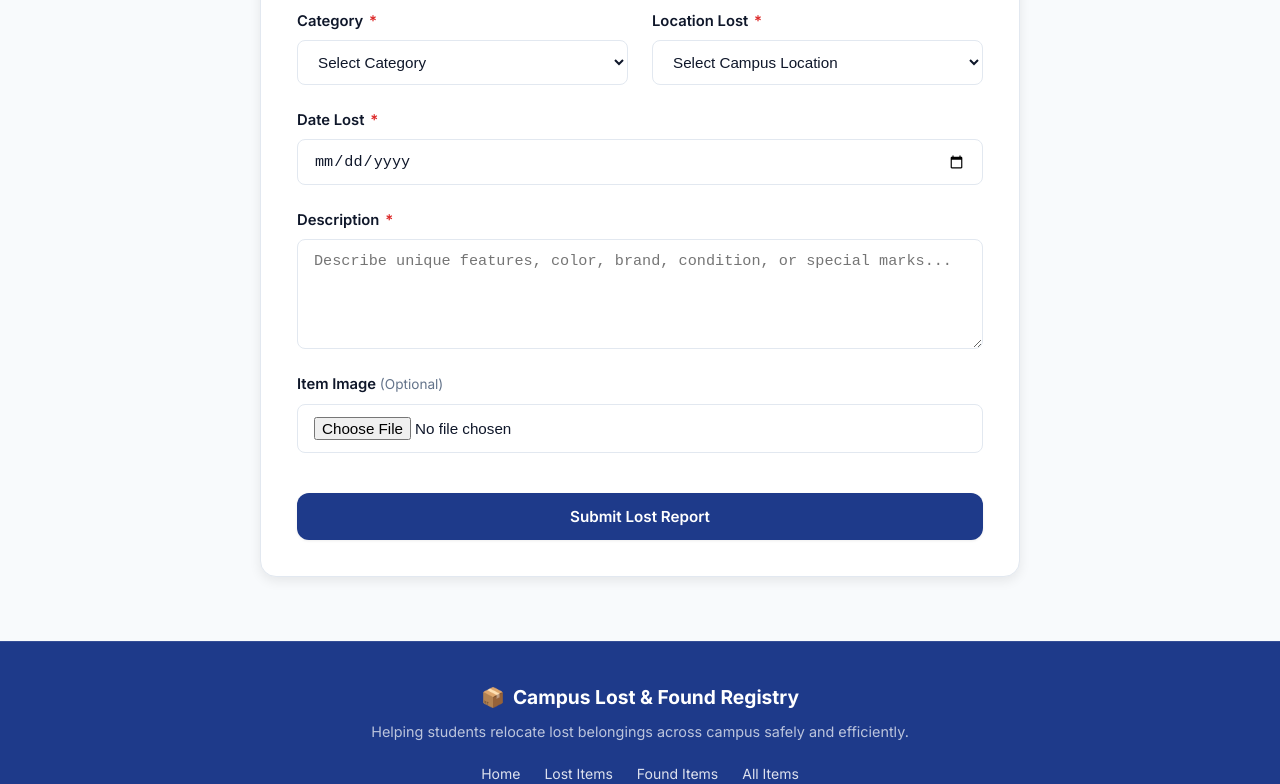
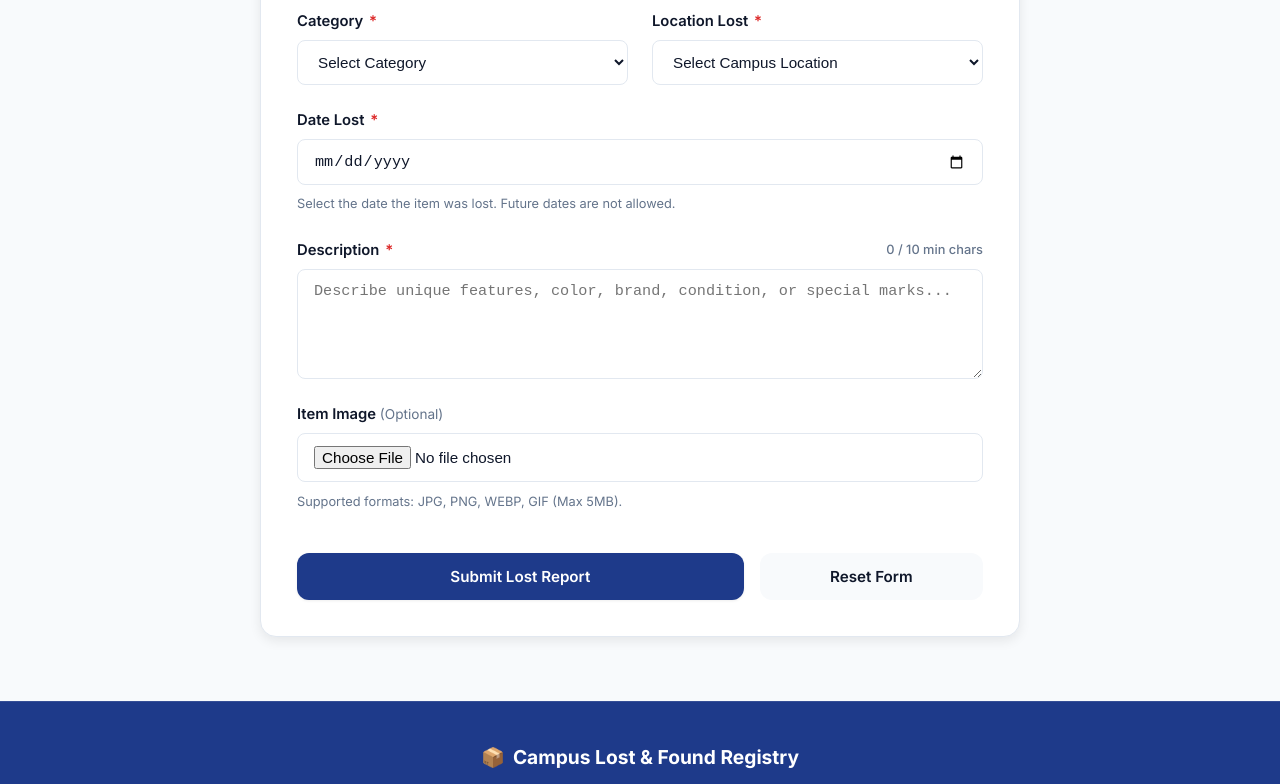
Before and after one commit to PriyanshThakur17/LostAndfound, a React (Vite) app: page /report-lost in a window 1280 px wide. Shown: the part 431-1215 px from the top of the page. Built offline with nearby package versions, Linux system fonts and the light colour scheme.

Commit message:
refactor: improve lost report form UX

```diff
--- a/src/pages/ReportLost.css
+++ b/src/pages/ReportLost.css
@@ -280,8 +280,33 @@
   color: #7F1D1D;
 }
 
+.form-label-row {
+  display: flex;
+  justify-content: space-between;
+  align-items: center;
+}
+
+.char-counter {
+  font-size: 0.8rem;
+  color: var(--color-muted, #64748B);
+  font-weight: 500;
+}
+
+.char-counter--valid {
+  color: var(--color-success, #16A34A);
+}
+
+.form-helper-text {
+  font-size: 0.8rem;
+  color: var(--color-muted, #64748B);
+  margin-top: 0.15rem;
+}
+
 /* Button & Actions */
-.form-actions {
+.form-actions-grid {
+  display: grid;
+  grid-template-columns: 2fr 1fr;
+  gap: 1rem;
   margin-top: 1rem;
 }
 
@@ -314,6 +339,16 @@
   transform: translateY(1px);
 }
 
+.btn-secondary {
+  background-color: var(--color-background, #F8FAFC);
+  color: var(--color-text, #0F172A);
+  border: 1px solid var(--color-border, #E2E8F0);
+}
+
+.btn-secondary:hover {
+  background-color: #E2E8F0;
+}
+
 /* Responsive */
 @media (max-width: 640px) {
   .report-lost-card {
@@ -325,6 +360,10 @@
     gap: 1.5rem;
   }
 
+  .form-actions-grid {
+    grid-template-columns: 1fr;
+  }
+
   .report-lost-title {
     font-size: 1.65rem;
   }
--- a/src/pages/ReportLost.jsx
+++ b/src/pages/ReportLost.jsx
@@ -89,6 +89,25 @@ function ReportLost() {
     if (fileInput) fileInput.value = '';
   };
 
+  // Reset form to initial empty state
+  const handleResetForm = () => {
+    setFormData({
+      title: '',
+      category: '',
+      description: '',
+      location: '',
+      date: '',
+      image: '',
+    });
+    setImageMeta({ fileName: '', fileSize: '' });
+    setErrors({});
+    setTouched({});
+    setSuccessMessage('');
+
+    const fileInput = document.getElementById('item-image');
+    if (fileInput) fileInput.value = '';
+  };
+
   // Handle blur to trigger field-level validation feedback
   const handleBlur = (e) => {
     const { name } = e.target;
@@ -134,25 +153,13 @@ function ReportLost() {
 
     // Set success banner & reset form fields
     setSuccessMessage('Lost item reported successfully!');
-    setFormData({
-      title: '',
-      category: '',
-      description: '',
-      location: '',
-      date: '',
-      image: '',
-    });
-    setImageMeta({ fileName: '', fileSize: '' });
-    setErrors({});
-    setTouched({});
+    handleResetForm();
 
-    // Reset file input element
-    const fileInput = document.getElementById('item-image');
-    if (fileInput) fileInput.value = '';
-
-    // Scroll smoothly to top of card to show success banner
+    // Scroll smoothly to top of container
     window.scrollTo({ top: 100, behavior: 'smooth' });
   };
+
+  const descLength = formData.description.trim().length;
 
   return (
     <main className="report-lost-page page">
@@ -287,10 +294,14 @@ function ReportLost() {
                 value={formData.date}
                 onChange={handleChange}
                 onBlur={handleBlur}
+                max={new Date().toISOString().split('T')[0]}
                 className={`form-control ${errors.date ? 'form-control--error' : ''}`}
                 aria-invalid={!!errors.date}
-                aria-describedby={errors.date ? 'item-date-error' : undefined}
+                aria-describedby={errors.date ? 'item-date-error' : 'item-date-help'}
               />
+              <span className="form-helper-text" id="item-date-help">
+                Select the date the item was lost. Future dates are not allowed.
+              </span>
               {errors.date && (
                 <span className="field-error" id="item-date-error" role="alert">
                   {errors.date}
@@ -300,9 +311,18 @@ function ReportLost() {
 
             {/* Description */}
             <div className="form-group">
-              <label htmlFor="item-description" className="form-label">
-                Description <span className="required-star">*</span>
-              </label>
+              <div className="form-label-row">
+                <label htmlFor="item-description" className="form-label">
+                  Description <span className="required-star">*</span>
+                </label>
+                <span
+                  className={`char-counter ${
+                    descLength >= 10 ? 'char-counter--valid' : ''
+                  }`}
+                >
+                  {descLength} / 10 min chars
+                </span>
+              </div>
               <textarea
                 id="item-description"
                 name="description"
@@ -338,8 +358,11 @@ function ReportLost() {
                     onChange={handleImageChange}
                     className={`form-control form-file-input ${errors.image ? 'form-control--error' : ''}`}
                     aria-invalid={!!errors.image}
-                    aria-describedby={errors.image ? 'item-image-error' : undefined}
+                    aria-describedby={errors.image ? 'item-image-error' : 'item-image-help'}
                   />
+                  <span className="form-helper-text" id="item-image-help">
+                    Supported formats: JPG, PNG, WEBP, GIF (Max 5MB).
+                  </span>
                   {isCompressing && (
                     <p className="image-compress-spinner">
                       ⏳ Processing and optimizing image...
@@ -378,14 +401,22 @@ function ReportLost() {
               )}
             </div>
 
-            {/* Submit Button */}
-            <div className="form-actions">
+            {/* Action Buttons */}
+            <div className="form-actions-grid">
               <button
                 type="submit"
                 className="btn btn-primary btn-submit"
                 disabled={isCompressing}
               >
                 {isCompressing ? 'Processing Image...' : 'Submit Lost Report'}
+              </button>
+              <button
+                type="button"
+                className="btn btn-secondary btn-reset"
+                onClick={handleResetForm}
+                disabled={isCompressing}
+              >
+                Reset Form
               </button>
             </div>
           </form>
```
